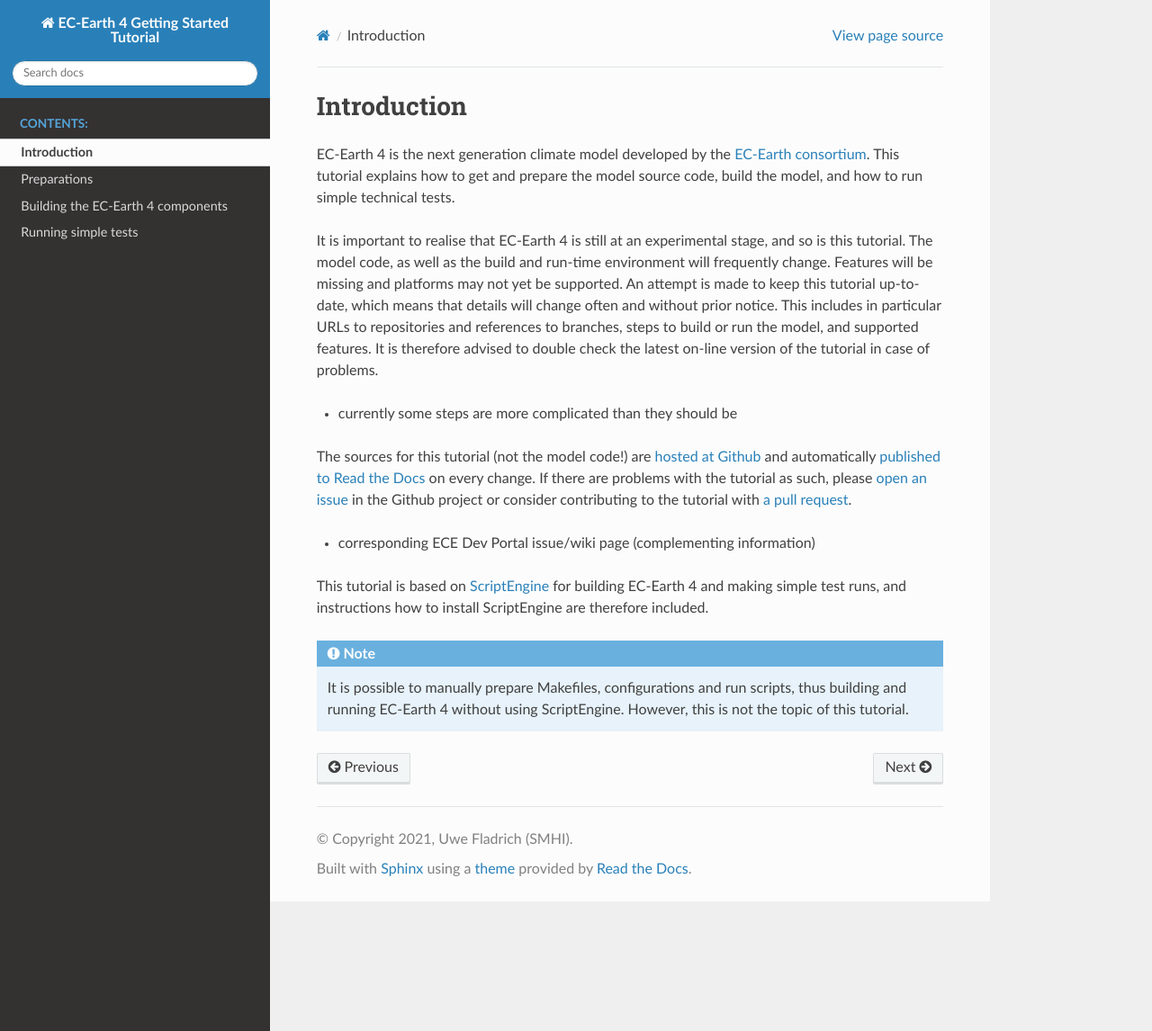
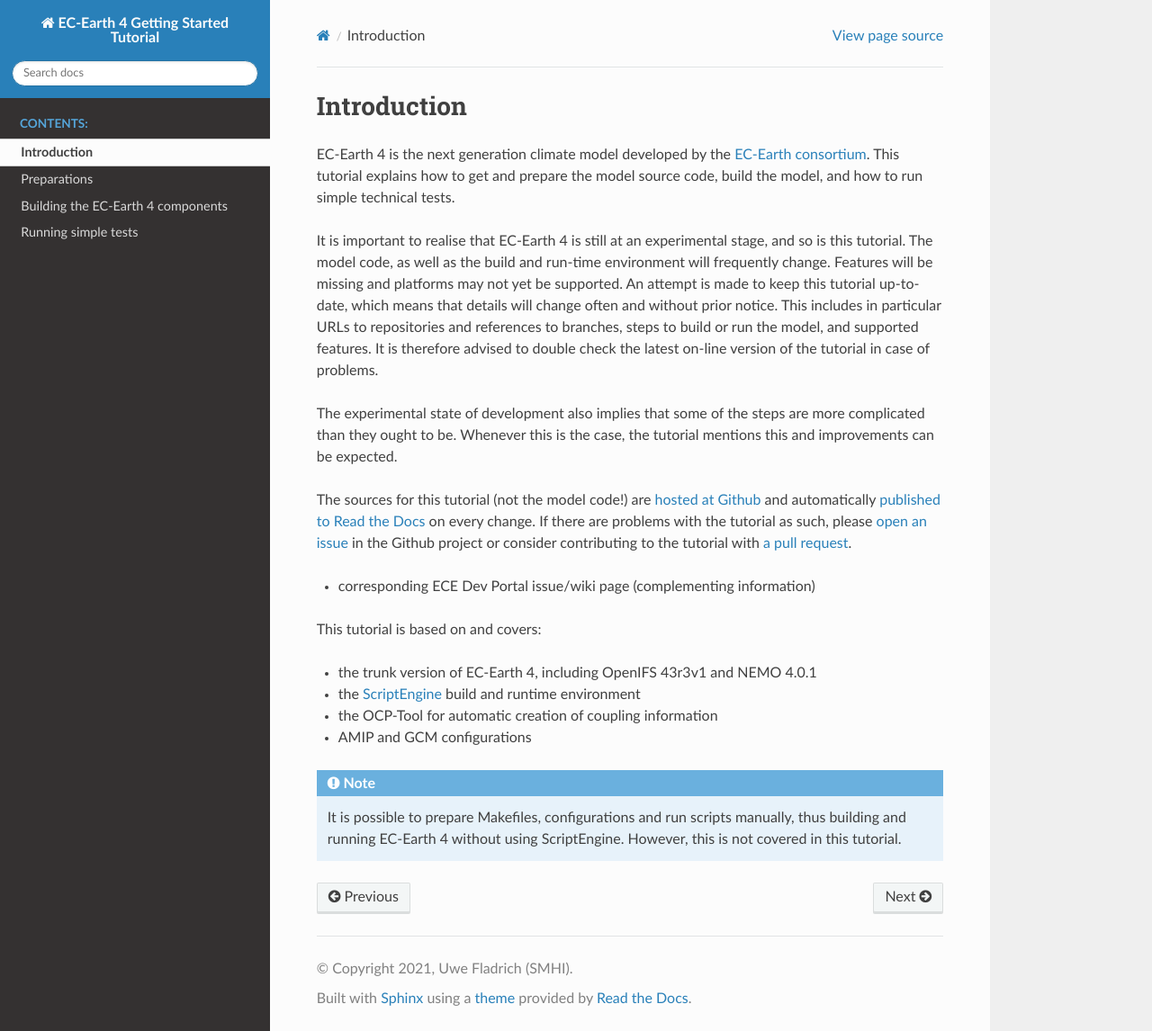
Before and after one commit to EC-Earth/ec-earth-4-tutorial, a Sphinx documentation site: the page built from source/introduction.rst, in a window 1280 px wide and 1146 px high. Shown: the whole window at 90% size. Built offline with Sphinx 7.4.7 and the Read the Docs theme 2.0.0, drawn with Linux system fonts in a browser that asks for light colours.

Commit message:
Add to introduction

```diff
--- a/source/introduction.rst
+++ b/source/introduction.rst
@@ -17,7 +17,9 @@ branches, steps to build or run the model, and supported features. It is
 therefore advised to double check the latest on-line version of the tutorial
 in case of problems.
 
-- currently some steps are more complicated than they should be
+The experimental state of development also implies that some of the steps are
+more complicated than they ought to be. Whenever this is the case, the tutorial
+mentions this and improvements can be expected.
 
 The sources for this tutorial (not the model code!) are `hosted at Github
 <https://github.com/uwefladrich>`_ and automatically `published to Read the
@@ -29,15 +31,19 @@ contributing to the tutorial with `a pull request`_.
 - corresponding ECE Dev Portal issue/wiki page
   (complementing information)
 
-This tutorial is based on `ScriptEngine
-<https://scriptengine.readthedocs.io>`_ for building |ece4| and making simple
-test runs, and instructions how to install ScriptEngine are therefore included.
+This tutorial is based on and covers:
+
+- the trunk version of |ece4|, including OpenIFS 43r3v1 and NEMO 4.0.1
+- the `ScriptEngine <https://scriptengine.readthedocs.io>`_ build and runtime environment
+- the OCP-Tool for automatic creation of coupling information
+- AMIP and GCM configurations
+
 
 .. note::
 
-    It is possible to manually prepare Makefiles, configurations and run
-    scripts, thus building and running |ece4| without using ScriptEngine.
-    However, this is not the topic of this tutorial.
+    It is possible to prepare Makefiles, configurations and run scripts
+    manually, thus building and running |ece4| without using ScriptEngine.
+    However, this is not covered in this tutorial.
 
 
 .. _a pull request: https://docs.github.com/en/github/collaborating-with-issues-and-pull-requests/proposing-changes-to-your-work-with-pull-requests
```
